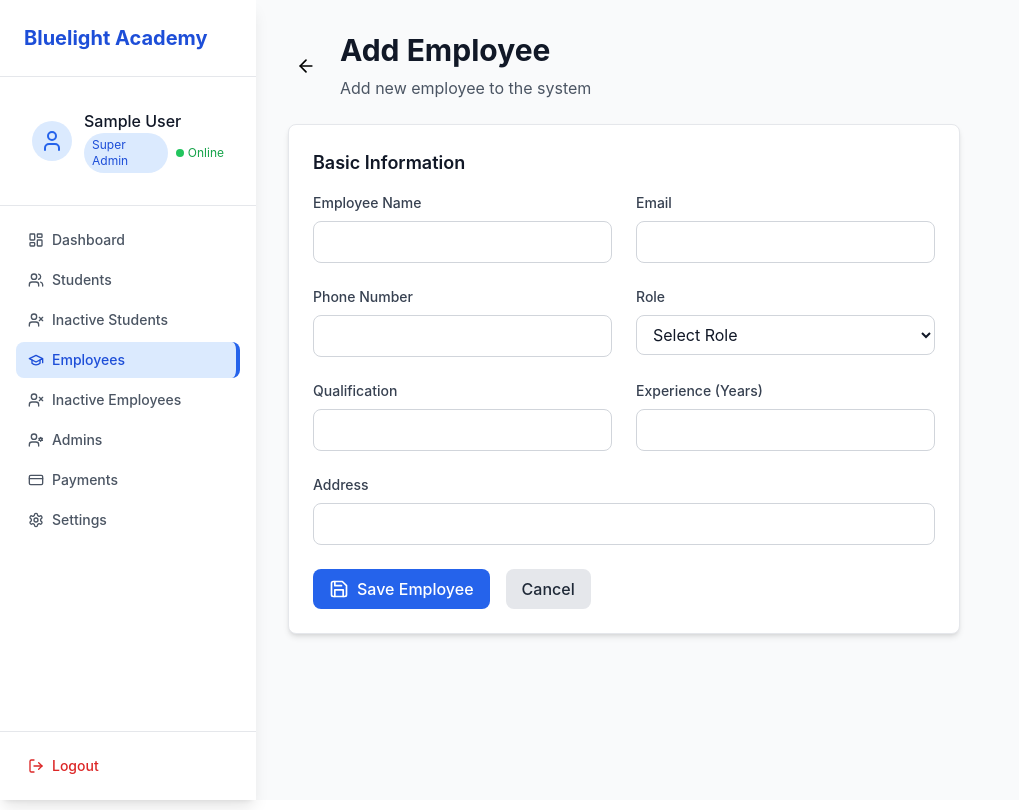
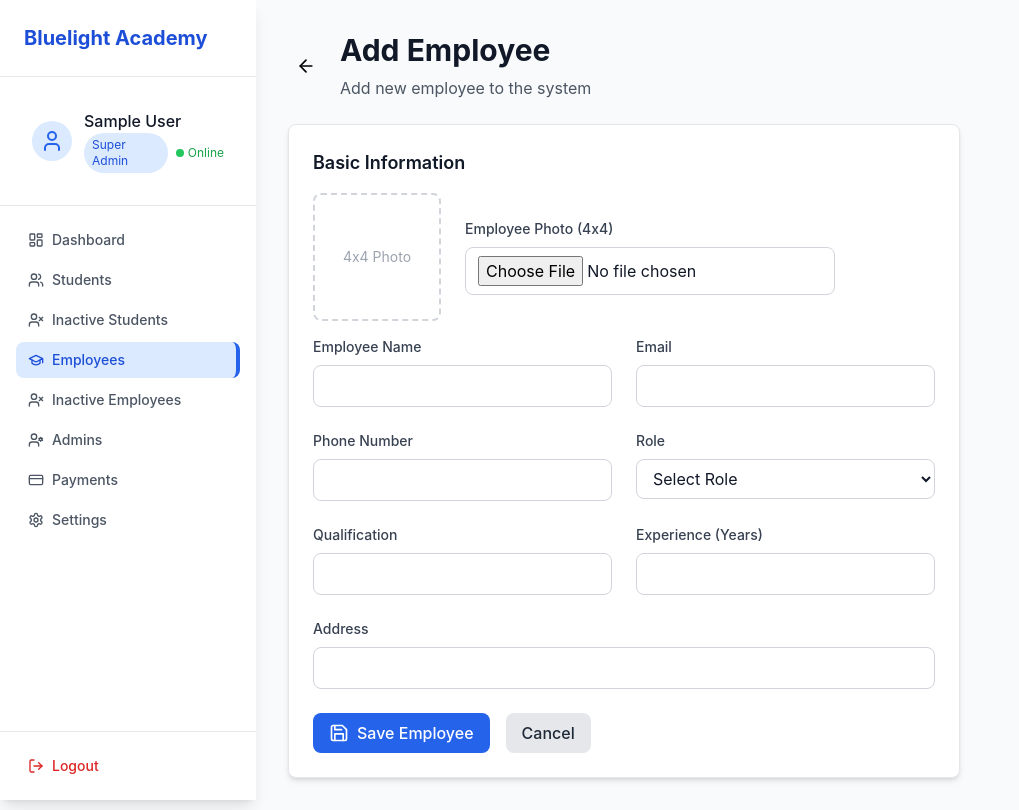
Before and after one commit to dopi95/School-Management-System, a React (Vite) app in the folder frontend/: page /teachers/add in a window 1280 px wide. Shown: the whole page, without its empty margins (0-1019 px from the left). Built offline with nearby package versions, Linux system fonts and the light colour scheme; sample sign-in values are in the browser's storage; the HTML template or start-up script is replaced by a standard one.

Commit message:
Add photo upload functionality and fix optional student ID handling

```diff
--- a/frontend/src/pages/AddStudent.jsx
+++ b/frontend/src/pages/AddStudent.jsx
@@ -23,7 +23,8 @@ const AddStudent = () => {
     fatherName: '',
     fatherPhone: '',
     motherName: '',
-    motherPhone: ''
+    motherPhone: '',
+    photo: ''
   });
 
   const [successModal, setSuccessModal] = useState({ isOpen: false, title: '', message: '' });
@@ -45,7 +46,8 @@ const AddStudent = () => {
           fatherName: student.fatherName || '',
           fatherPhone: student.fatherPhone || student.phone || '',
           motherName: student.motherName || '',
-          motherPhone: student.motherPhone || ''
+          motherPhone: student.motherPhone || '',
+          photo: student.photo || ''
         });
       }
     }
@@ -53,6 +55,17 @@ const AddStudent = () => {
 
   const handleChange = (e) => {
     setFormData({ ...formData, [e.target.name]: e.target.value });
+  };
+
+  const handlePhotoChange = (e) => {
+    const file = e.target.files[0];
+    if (file) {
+      const reader = new FileReader();
+      reader.onloadend = () => {
+        setFormData({ ...formData, photo: reader.result });
+      };
+      reader.readAsDataURL(file);
+    }
   };
 
   const generateId = () => {
@@ -64,8 +77,18 @@ const AddStudent = () => {
   const handleSubmit = (e) => {
     e.preventDefault();
 
+    // Generate ID if not provided
+    const finalId = formData.id.trim() || generateId();
+
+    // Check for duplicate ID when adding new student
+    if (!isEdit && studentsList.some(s => s.id === finalId)) {
+      alert('Student ID already exists. Please use a different ID.');
+      return;
+    }
+
     const studentData = {
       ...formData,
+      id: finalId,
       phone: formData.fatherPhone, // Use father's phone as main phone
       status: 'active',
       payments: {},
@@ -83,7 +106,6 @@ const AddStudent = () => {
       });
     } else {
       const newStudent = {
-        id: formData.id || generateId(),
         ...studentData
       };
 
@@ -144,6 +166,31 @@ const AddStudent = () => {
           {/* Student Information */}
           <div className="space-y-4">
             <h3 className="text-lg font-semibold text-gray-900 dark:text-white">Student Information</h3>
+
+            {/* Photo Upload */}
+            <div className="flex items-center space-x-6">
+              <div className="w-32 h-32 border-2 border-dashed border-gray-300 dark:border-gray-600 rounded-lg flex items-center justify-center overflow-hidden">
+                {formData.photo ? (
+                  <img src={formData.photo} alt="Student" className="w-full h-full object-cover" />
+                ) : (
+                  <div className="text-center">
+                    <div className="text-gray-400 text-sm">4x4 Photo</div>
+                  </div>
+                )}
+              </div>
+              <div>
+                <label className="block text-sm font-medium text-gray-700 dark:text-gray-300 mb-2">
+                  Student Photo (4x4)
+                </label>
+                <input
+                  type="file"
+                  accept="image/*"
+                  onChange={handlePhotoChange}
+                  className="input-field"
+                />
+              </div>
+            </div>
+
             <div className="grid grid-cols-1 md:grid-cols-2 gap-6">
               <div>
                 <label className="block text-sm font-medium text-gray-700 dark:text-gray-300 mb-2">
@@ -155,7 +202,7 @@ const AddStudent = () => {
                   value={formData.id}
                   onChange={handleChange}
                   className="input-field"
-                  placeholder="e.g., ST001"
+                  placeholder="e.g., ST001 (optional - auto-generated if empty)"
                 />
               </div>
 
--- a/frontend/src/pages/AddTeacher.jsx
+++ b/frontend/src/pages/AddTeacher.jsx
@@ -20,7 +20,8 @@ const AddTeacher = () => {
     classes: [],
     qualification: '',
     experience: '',
-    address: ''
+    address: '',
+    photo: ''
   });
 
   const [successModal, setSuccessModal] = useState({ isOpen: false, title: '', message: '' });
@@ -40,7 +41,8 @@ const AddTeacher = () => {
           classes: employee.classes || [],
           qualification: employee.qualification || '',
           experience: employee.experience || '',
-          address: employee.address || ''
+          address: employee.address || '',
+          photo: employee.photo || ''
         });
       }
     }
@@ -52,6 +54,17 @@ const AddTeacher = () => {
       setFormData({ ...formData, [name]: value, classes: [] });
     } else {
       setFormData({ ...formData, [name]: value });
+    }
+  };
+
+  const handlePhotoChange = (e) => {
+    const file = e.target.files[0];
+    if (file) {
+      const reader = new FileReader();
+      reader.onloadend = () => {
+        setFormData({ ...formData, photo: reader.result });
+      };
+      reader.readAsDataURL(file);
     }
   };
 
@@ -128,6 +141,31 @@ const AddTeacher = () => {
             {/* Basic Information */}
             <div className="space-y-4">
               <h3 className="text-lg font-semibold text-gray-900 dark:text-white">Basic Information</h3>
+
+              {/* Photo Upload */}
+              <div className="flex items-center space-x-6">
+                <div className="w-32 h-32 border-2 border-dashed border-gray-300 dark:border-gray-600 rounded-lg flex items-center justify-center overflow-hidden">
+                  {formData.photo ? (
+                    <img src={formData.photo} alt="Employee" className="w-full h-full object-cover" />
+                  ) : (
+                    <div className="text-center">
+                      <div className="text-gray-400 text-sm">4x4 Photo</div>
+                    </div>
+                  )}
+                </div>
+                <div>
+                  <label className="block text-sm font-medium text-gray-700 dark:text-gray-300 mb-2">
+                    Employee Photo (4x4)
+                  </label>
+                  <input
+                    type="file"
+                    accept="image/*"
+                    onChange={handlePhotoChange}
+                    className="input-field"
+                  />
+                </div>
+              </div>
+
               <div className="grid grid-cols-1 md:grid-cols-2 gap-6">
                 <div>
                   <label className="block text-sm font-medium text-gray-700 dark:text-gray-300 mb-2">
--- a/frontend/src/pages/StudentDetail.jsx
+++ b/frontend/src/pages/StudentDetail.jsx
@@ -41,8 +41,8 @@ const StudentDetail = () => {
         <div className="lg:col-span-2">
           <div className="card">
             <div className="flex items-center space-x-6 mb-6">
-              <div className="w-24 h-24 bg-primary-100 rounded-full flex items-center justify-center">
-                <span className="text-3xl font-bold text-primary-600">
+              <div className="w-24 h-24 bg-primary-100 dark:bg-primary-900 rounded-full flex items-center justify-center">
+                <span className="text-3xl font-bold text-primary-600 dark:text-primary-400">
                   {student.name.charAt(0)}
                 </span>
               </div>
@@ -125,8 +125,18 @@ const StudentDetail = () => {
           </div>
         </div>
 
-        {/* Parent Information */}
+        {/* Photo & Parent Information */}
         <div className="space-y-6">
+          {/* Student Photo */}
+          {student.photo && (
+            <div className="card">
+              <h3 className="text-lg font-semibold text-gray-900 dark:text-white mb-4">Student Photo</h3>
+              <div className="w-32 h-32 border-2 border-gray-200 dark:border-gray-600 rounded-lg overflow-hidden">
+                <img src={student.photo} alt={student.name} className="w-full h-full object-cover" />
+              </div>
+            </div>
+          )}
+
           <div className="card">
             <h3 className="text-lg font-semibold text-gray-900 dark:text-white mb-4">Parent Information</h3>
             <div className="space-y-4">
--- a/frontend/src/pages/TeacherDetail.jsx
+++ b/frontend/src/pages/TeacherDetail.jsx
@@ -117,8 +117,18 @@ const TeacherDetail = () => {
           </div>
         </div>
 
-        {/* Role Information */}
+        {/* Photo & Role Information */}
         <div className="space-y-6">
+          {/* Employee Photo */}
+          {employee.photo && (
+            <div className="card">
+              <h3 className="text-lg font-semibold text-gray-900 dark:text-white mb-4">Employee Photo</h3>
+              <div className="w-32 h-32 border-2 border-gray-200 dark:border-gray-600 rounded-lg overflow-hidden">
+                <img src={employee.photo} alt={employee.name} className="w-full h-full object-cover" />
+              </div>
+            </div>
+          )}
+
           {employee.role === 'Teacher' && employee.classes && employee.classes.length > 0 && (
             <div className="card">
               <h3 className="text-lg font-semibold text-gray-900 dark:text-white mb-4">Teaching Information</h3>
```
